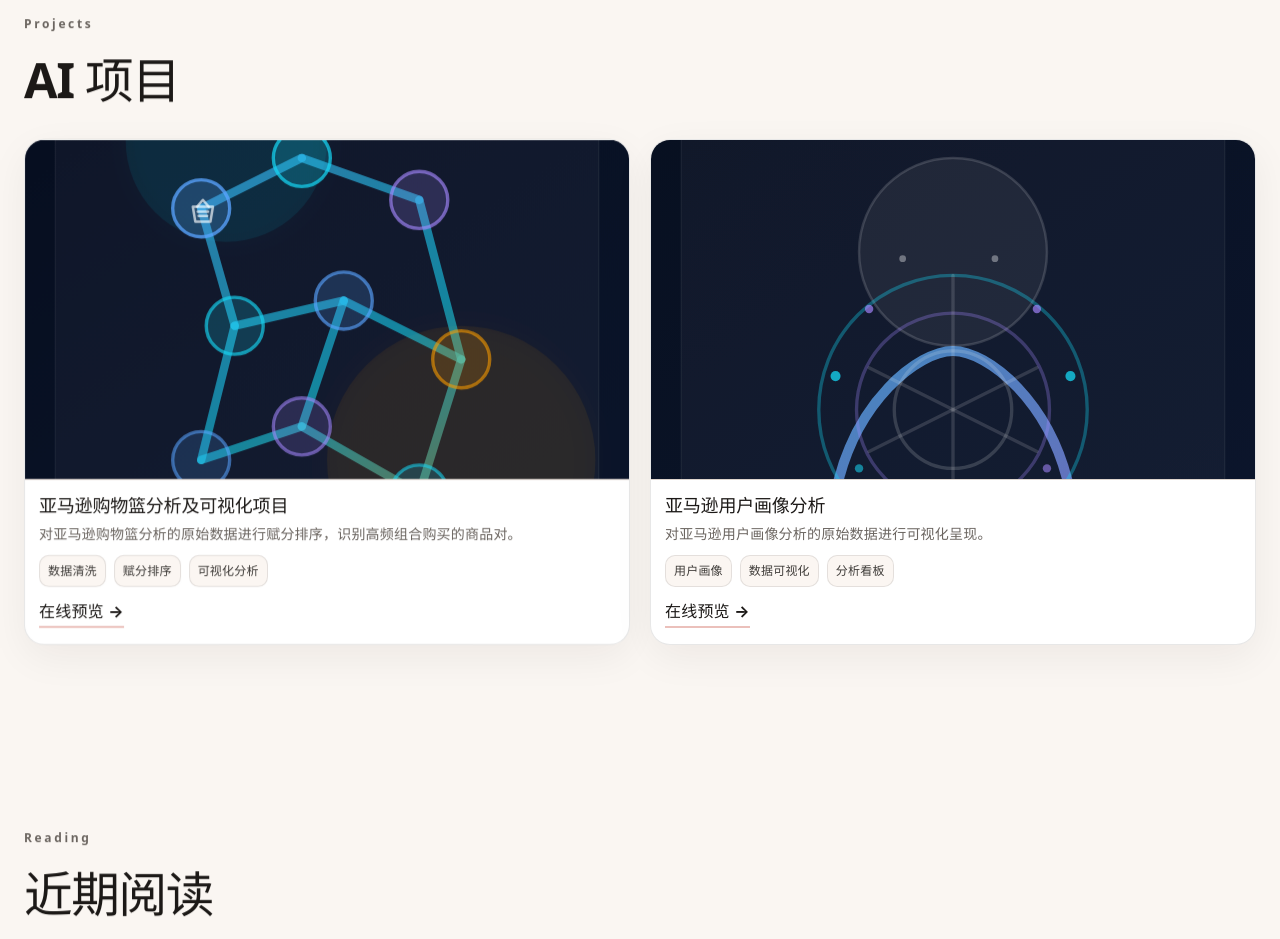
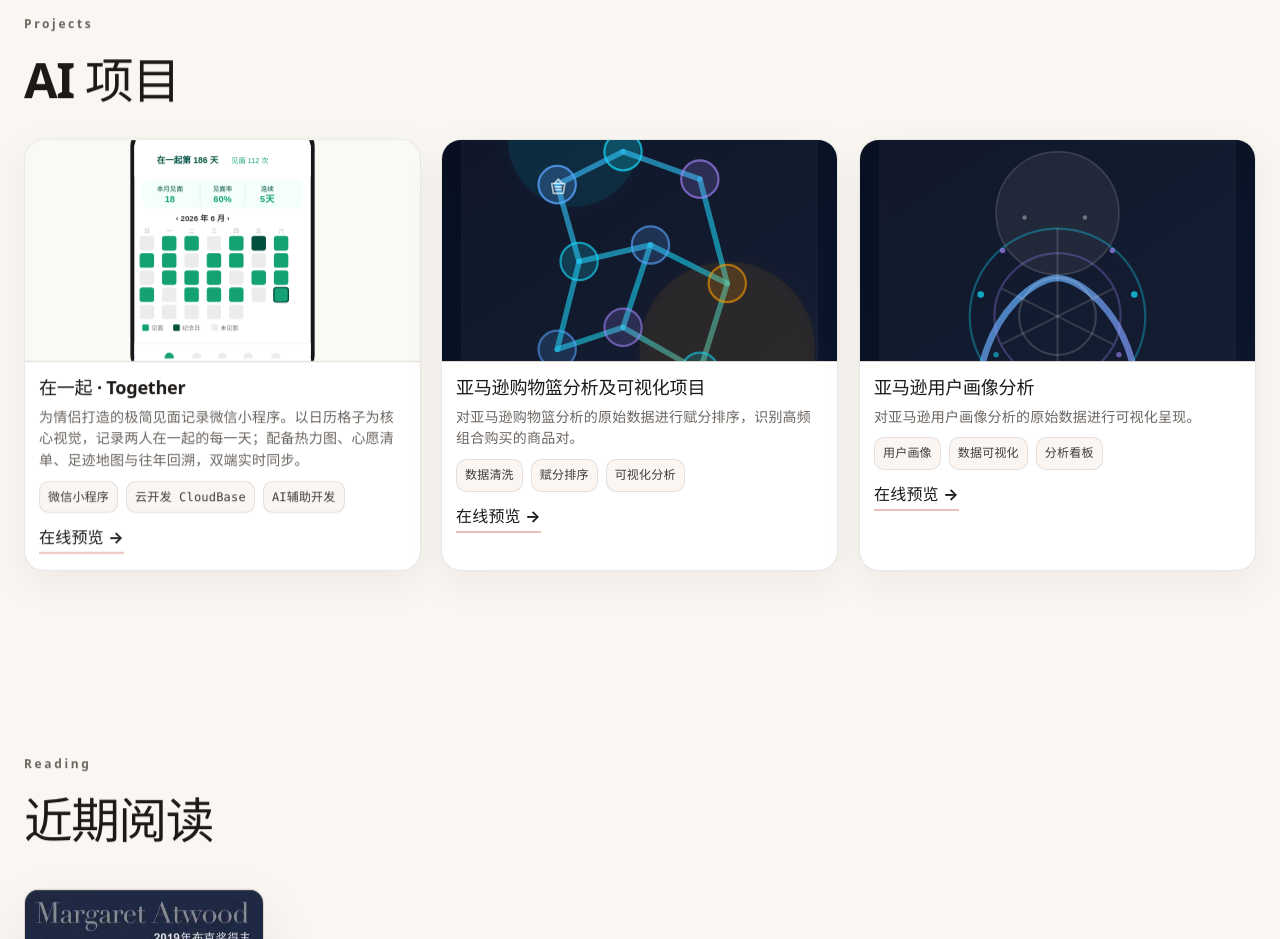
Before and after one commit to yaobi07/yaobiprofile, a React (Vite) app: page / in a window 1280 px wide. Shown: the part 2240-3179 px from the top of the page. Built offline with nearby package versions, Linux system fonts and the light colour scheme.

Commit message:
Add 在一起 Together WeChat mini-program to AI projects
Co-Authored-By: Claude Sonnet 4.6 <noreply@anthropic.com>

```diff
--- a/src/App.tsx
+++ b/src/App.tsx
@@ -45,6 +45,19 @@ const profile = {
 } as const
 
 const projects: Project[] = [
+  {
+    name: '在一起 · Together',
+    image: '/ai-love-app.svg',
+    description:
+      '为情侣打造的极简见面记录微信小程序。以日历格子为核心视觉，记录两人在一起的每一天；配备热力图、心愿清单、足迹地图与往年回溯，双端实时同步。',
+    techStack: ['微信小程序', '云开发 CloudBase', 'AI辅助开发'],
+    links: [
+      {
+        label: '微信扫码体验',
+        href: '#projects',
+      },
+    ],
+  },
   {
     name: '亚马逊购物篮分析及可视化项目',
     image: '/ai-basket-network.svg',
@@ -405,7 +418,7 @@ function App() {
         <section id="projects" className="section" aria-label="AI 项目">
           <div className="container">
             <h2 className="sectionTitle sectionTitleProjects" data-reveal>AI 项目</h2>
-            <div className="grid grid2">
+            <div className="grid">
               {projects.map((p, i) => (
                 <article
                   key={p.name}
```
Also changed, not shown: public/ai-love-app.svg (added).
